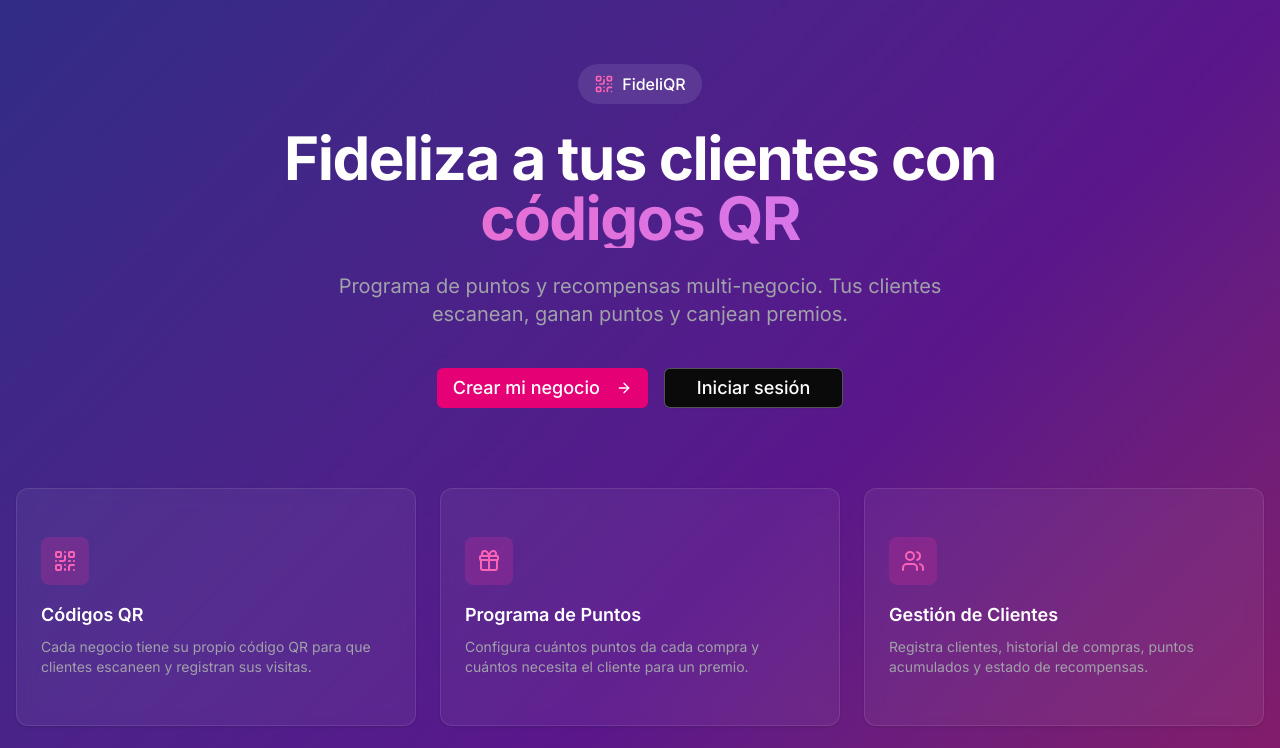
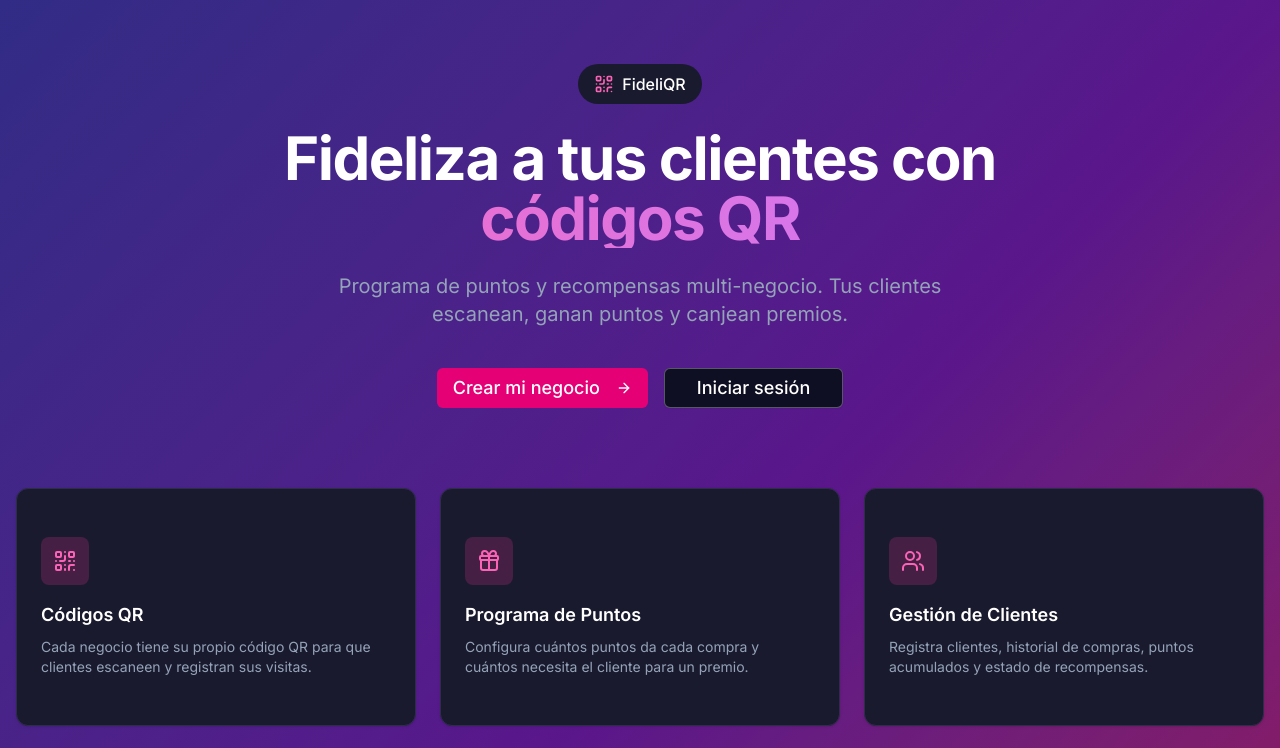
Before and after one commit to carnicero52/RewardPoints, a Next.js app: page / in a window 1280 px wide. Shown: the top 748 px of the page. Built offline with nearby package versions, Linux system fonts and the light colour scheme.

Commit message:
fix: new darker color scheme with better contrast

```diff
--- a/src/app/globals.css
+++ b/src/app/globals.css
@@ -1,55 +1,57 @@
 @import "tailwindcss";
 
-/* Force dark by default - no toggle needed initially */
-:root {
-  --background: #0a0a0a;
-  --foreground: #ededed;
-  --card: #1a1a1a;
-  --card-foreground: #ededed;
-  --popover: #1a1a1a;
-  --popover-foreground: #ededed;
-  --primary: #8b5cf6;
+/* Dark mode (default) */
+:root, .dark {
+  --background: #0f0f23;
+  --foreground: #e2e8f0;
+  --card: #1a1a2e;
+  --card-foreground: #e2e8f0;
+  --popover: #1a1a2e;
+  --popover-foreground: #e2e8f0;
+  --primary: #6366f1;
   --primary-foreground: #ffffff;
-  --secondary: #1a1a1a;
-  --secondary-foreground: #ededed;
-  --muted: #1a1a1a;
-  --muted-foreground: #a1a1aa;
-  --accent: #8b5cf6;
+  --secondary: #1e1e3f;
+  --secondary-foreground: #e2e8f0;
+  --muted: #1e1e3f;
+  --muted-foreground: #94a3b8;
+  --accent: #6366f1;
   --accent-foreground: #ffffff;
   --destructive: #7f1d1d;
-  --destructive-foreground: #ededed;
-  --border: #262626;
-  --input: #262626;
-  --ring: #8b5cf6;
-  --sidebar-bg: linear-gradient(to bottom, #581c87, #4f46e5);
+  --destructive-foreground: #fecaca;
+  --border: #2d2d4a;
+  --input: #2d2d4a;
+  --ring: #6366f1;
+  --sidebar-bg: linear-gradient(to bottom, #1e1e3f, #0f0f23);
   --text-primary: #ffffff;
-  --text-secondary: #a1a1aa;
+  --text-secondary: #94a3b8;
+  --text-muted: #64748b;
 }
 
-/* Light mode override via .light class */
+/* Light mode */
 .light {
-  --background: #ffffff;
-  --foreground: #171717;
+  --background: #f8fafc;
+  --foreground: #1e293b;
   --card: #ffffff;
-  --card-foreground: #171717;
+  --card-foreground: #1e293b;
   --popover: #ffffff;
-  --popover-foreground: #171717;
-  --primary: #7c3aed;
+  --popover-foreground: #1e293b;
+  --primary: #4f46e5;
   --primary-foreground: #ffffff;
-  --secondary: #f5f5f5;
-  --secondary-foreground: #171717;
-  --muted: #f5f5f5;
-  --muted-foreground: #737373;
-  --accent: #ede9fe;
-  --accent-foreground: #7c3aed;
+  --secondary: #f1f5f9;
+  --secondary-foreground: #1e293b;
+  --muted: #f1f5f9;
+  --muted-foreground: #64748b;
+  --accent: #e0e7ff;
+  --accent-foreground: #4f46e5;
   --destructive: #fef2f2;
-  --destructive-foreground: #991b1b;
-  --border: #e5e5e5;
-  --input: #e5e5e5;
-  --ring: #7c3aed;
-  --sidebar-bg: linear-gradient(to bottom, #ede9fe, #c7d2fe);
-  --text-primary: #171717;
-  --text-secondary: #737373;
+  --destructive-foreground: #dc2626;
+  --border: #e2e8f0;
+  --input: #e2e8f0;
+  --ring: #4f46e5;
+  --sidebar-bg: linear-gradient(to bottom, #eef2ff, #e0e7ff);
+  --text-primary: #1e293b;
+  --text-secondary: #475569;
+  --text-muted: #94a3b8;
 }
 
 @theme inline {
@@ -85,11 +87,16 @@ body {
   min-height: 100vh;
 }
 
-.text-white { color: var(--text-primary); }
-.text-purple-200 { color: var(--text-secondary); }
-.text-purple-300 { color: var(--text-secondary); }
-.text-purple-400 { color: var(--text-secondary); }
-.hover\:text-white:hover { color: var(--text-primary); }
+/* Override hardcoded colors */
+.text-white { color: var(--text-primary) !important; }
+.text-purple-200 { color: var(--text-secondary) !important; }
+.text-purple-300 { color: var(--text-secondary) !important; }
+.text-purple-400 { color: var(--text-secondary) !important; }
+.hover\:text-white:hover { color: var(--text-primary) !important; }
+.bg-purple-900 { background: var(--secondary) !important; }
+.bg-purple-800 { background: var(--muted) !important; }
+.bg-white\/10, .bg-white\/5 { background: var(--card) !important; }
+.border-purple-500\/30 { border-color: var(--border) !important; }
+.border-white\/10 { border-color: var(--border) !important; }
 
-.bg-gradient-to-b { background: var(--sidebar-bg); }
-.dark .bg-gradient-to-b { background: var(--sidebar-bg); }
+.bg-gradient-to-b { background: var(--sidebar-bg) !important; }
```
